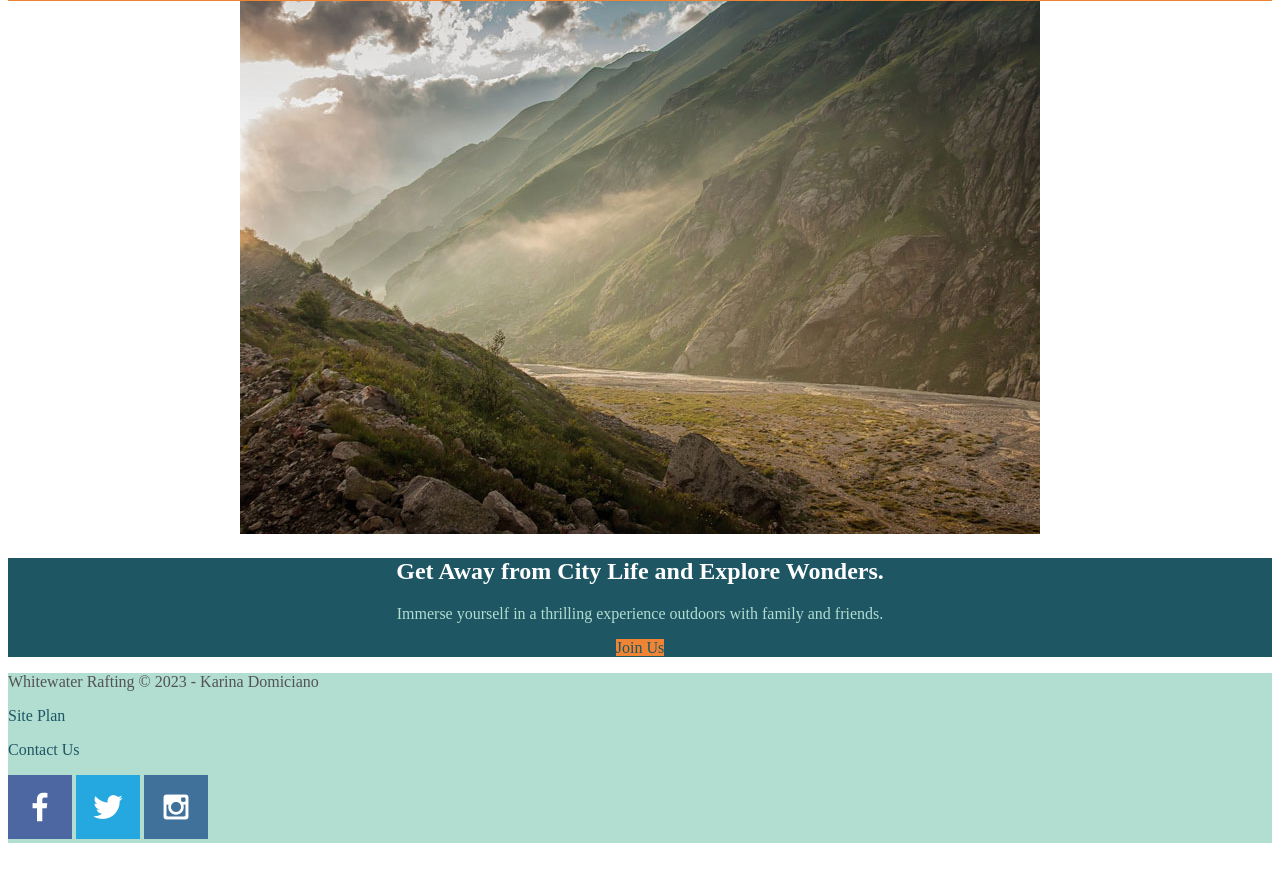
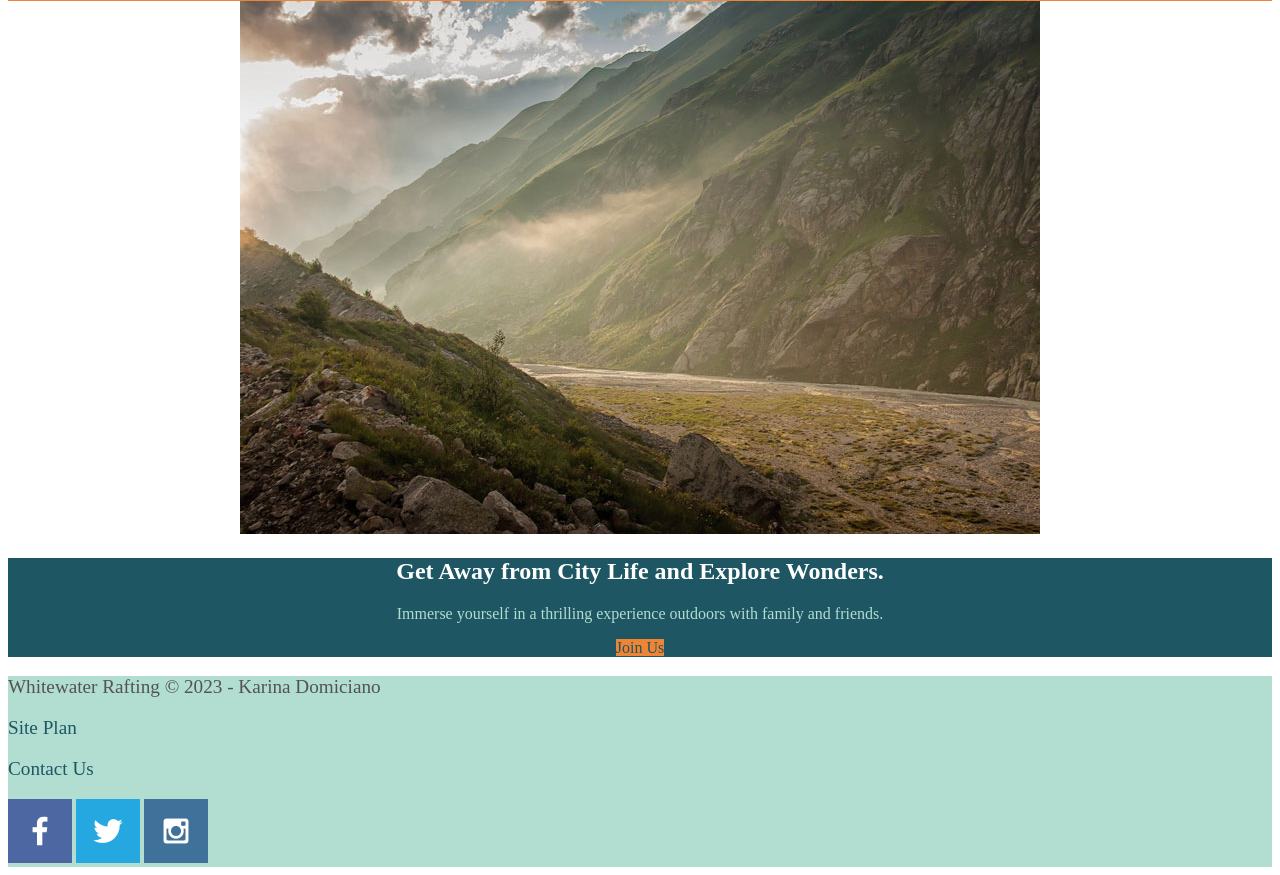
Before and after one commit to kdomiciano/wdd130, a plain HTML site: page wwr/index.html in a window 1280 px wide. Shown: the part 3830-4705 px from the top of the page. Before the commit the page ends 4681 px from the top, so only its background shows below. Drawn offline with Linux system fonts and the light colour scheme.

Commit message:
correcting footer

```diff
--- a/wwr/styles/style.css
+++ b/wwr/styles/style.css
@@ -96,5 +96,5 @@ footer a:hover{
     text-decoration: underline;
 }
 footer p{
-    font-family: 1.2em;
+    font-size: 1.2em;
 }
```
